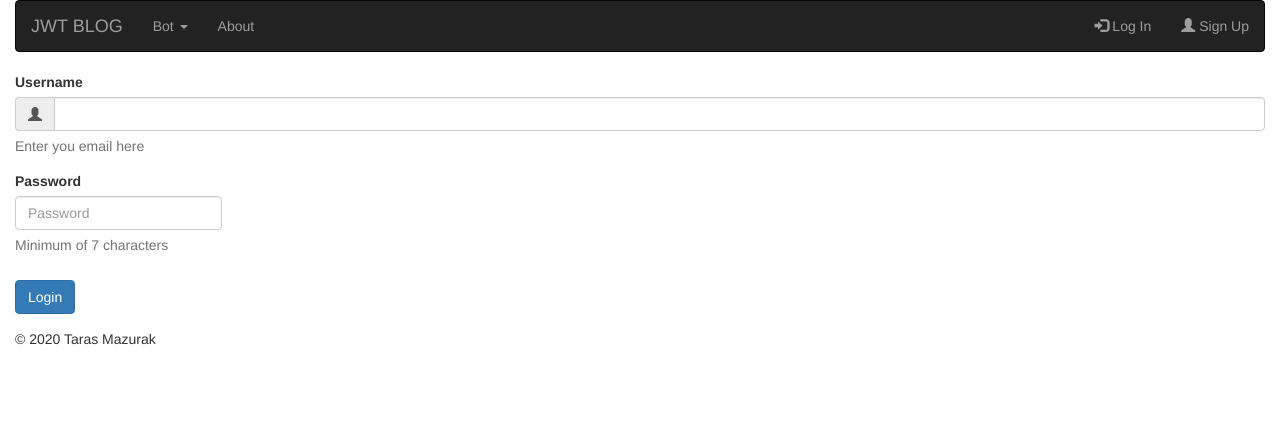
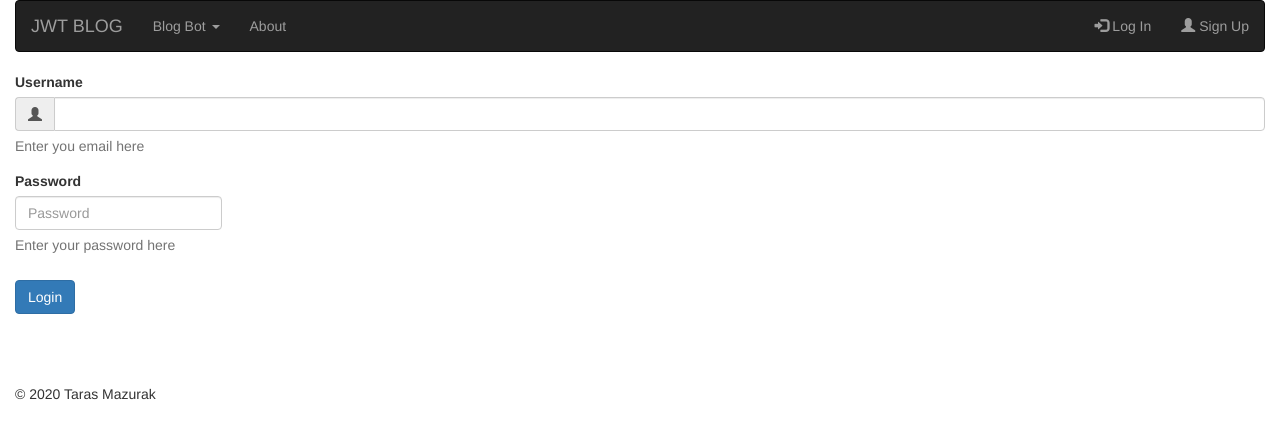
Before and after one commit to mazuraktaras/pyapp, a Flask app: page /web/login in a window 1280 px wide. Shown: the top 439 px of the page. Run offline with Flask 2, Linux system fonts and the light colour scheme; parts of the project's set-up code (start-up, migrations or seed data) failed here and were passed over; some libraries are stand-ins or nearby versions.

```diff
--- a/jwtblogapp/templates/blog_base.j2
+++ b/jwtblogapp/templates/blog_base.j2
@@ -27,18 +27,17 @@
 
             <ul class="nav navbar-nav">
 
-
                 <li class="dropdown">
-                    <a class="dropdown-toggle" data-toggle="dropdown" href="#">Bot
+                    <a class="dropdown-toggle" data-toggle="dropdown" href="#">Blog Bot
                         <span class="caret"></span></a>
                     <ul class="dropdown-menu">
                         <li><a href="{{ url_for('bot') }}">Run Bot</a></li>
-                        <li><a href="#aboutModal" data-toggle="modal">About</a></li>
                     </ul>
                 </li>
                 <li><a href="#aboutModal" data-toggle="modal">About</a></li>
 
             </ul>
+
             <ul class="nav navbar-nav navbar-right">
                 {% if not session.logged %}
                     <li><a href="{{ url_for('web_login') }}"><span class="glyphicon glyphicon-log-in"></span> Log In</a>
@@ -87,7 +86,7 @@
         </div>
     </div>
 
-    <footer class="footer">
+    <footer class="footer" style="margin-top: 70px">
         <p>© 2020 Taras Mazurak</p>
     </footer>
 
--- a/jwtblogapp/templates/blog_login.j2
+++ b/jwtblogapp/templates/blog_login.j2
@@ -39,8 +39,8 @@
 
                 <div class="form-inline row">
                     <div class="form-group col-sm-6">
-                        {{ form.password(id='password', type='password', class='form-control', placeholder='Password', **{'data-minlength': '4'}) }}
-                        <div class="help-block">Minimum of 7 characters</div>
+                        {{ form.password(id='password', type='password', class='form-control', placeholder='Password') }}
+                        <div class="help-block">Enter your password here</div>
                     </div>
 
                 </div>
--- a/jwtblogapp/templates/blog_signup.j2
+++ b/jwtblogapp/templates/blog_signup.j2
@@ -39,7 +39,7 @@
 
                 <div class="form-inline row">
                     <div class="form-group col-sm-6">
-                        {{ form.password(id='password', type='password', class='form-control', placeholder='Password', **{'data-minlength': '4'}) }}
+                        {{ form.password(id='password', type='password', class='form-control', placeholder='Password', **{'data-minlength': '7'}) }}
                         <div class="help-block">Minimum of 7 characters</div>
                     </div>
 
```
